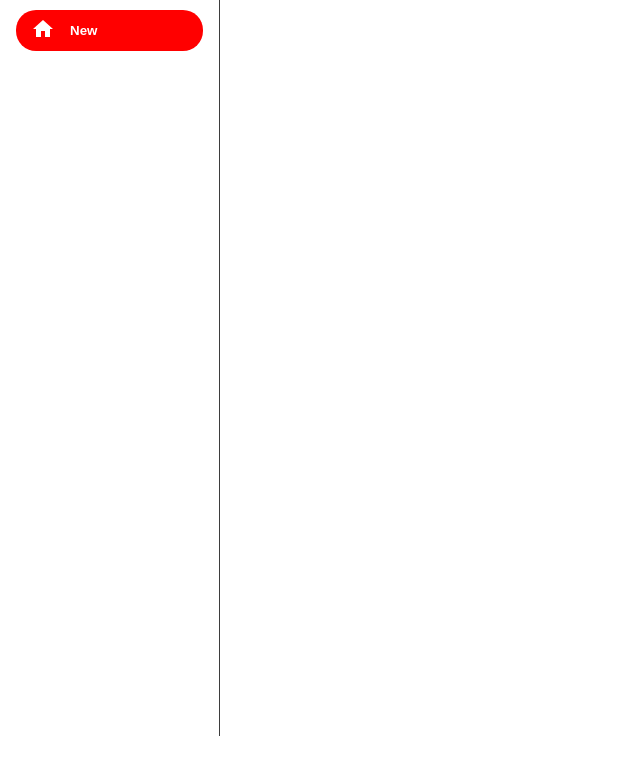
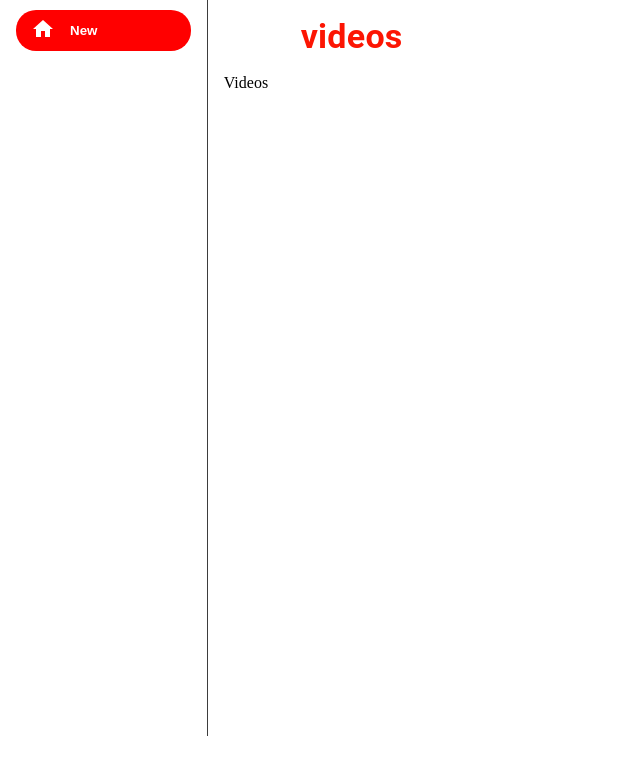
Before and after one commit to SanjayKumar-M/VibeTube, a React (Create React App) app: page /feed in a window 1280 px wide. Shown: the top 774 px of the page, without its empty margins (0-640 px from the left). Built offline with nearby package versions, Linux system fonts and the light colour scheme.

Commit message:
Feeds nd Sidebar

```diff
--- a/src/Components/Feeds.js
+++ b/src/Components/Feeds.js
@@ -1,6 +1,7 @@
 import React from 'react'
 import { Box,Typography,Stack } from '@mui/material'
 import Sidebar from './Sidebar'
+import Videos from './Videos'
 const Feeds = () => {
   return (
     <Stack sx={{ flexDirection: { sx: "column", md: "row" } }}>
@@ -8,9 +9,16 @@ const Feeds = () => {
       <Sidebar />
 
       <Typography className="copyright" variant="body2" sx={{ mt: 1.5, color: "#fff", }}>
-        Copyright © 2022 JSM Media
+        Copyright © 2023 VibeTube
       </Typography>
     </Box>
+    <Box p={2} sx={{ overflowY: "auto", height: "90vh", flex: 2 }}>
+        <Typography variant="h4" fontWeight="bold" mb={2} sx={{ color: "white" }}>
+         New <span style={{ color: "#FC1503" }}>videos</span>
+        </Typography>
+
+        <Videos videos={[]} />
+      </Box>
 
     </Stack>
   )
--- a/src/Components/Sidebar.js
+++ b/src/Components/Sidebar.js
@@ -15,7 +15,7 @@ const Sidebar = () => {
     }}
   >
     {categories.map((category) => (
-      <button className="category-btn" style={{background:category.name === selected && 'red',color: 'white'}} key={category.name}>
+      <button className="category-btn" style={{background:category.name === selected && 'red',color:'white'}} key={category.name}>
         <span style={{marginRight: 15}}>
           {category.icon}
         </span>
```
